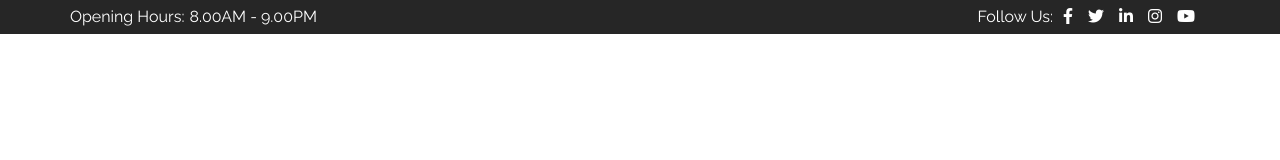
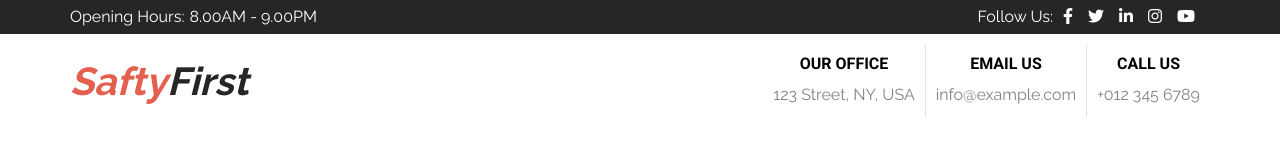
Before and after one commit to Cisco1cisco/SafetyFirst-Template, a plain HTML site: page index.html in a window 1280 px wide. Drawn offline with Linux system fonts and the light colour scheme.

Commit message:
Added the Sec Section of the header

```diff
--- a/css/main.css
+++ b/css/main.css
@@ -80,8 +80,10 @@ p {
 
 /* Start Header */
 
+/* Start Follow */
+
 header .follow {
-    background-color: #262626;
+    background-color: var(--title-color, #262626);
     color: white;
     padding: 5px 0;
 }
@@ -126,4 +128,70 @@ header .follow .socials a {
     margin-right: 15px;
 }
 
+/* End Follow */
+
+/* Start Sec */
+
+header .sec {
+    padding: 10px 0;
+}
+
+header .sec .container {
+    display: flex;
+    justify-content: space-between;
+    align-items: center;
+}
+
+@media (max-width:991px) {
+    header .sec .container {
+        justify-content: center;
+    }
+}
+
+@media (max-width:991px) {
+    header .sec .logo {
+        display: none;
+    }
+}
+
+header .logo a {
+    display: block;
+    color: var(--title-color, #262626);
+    font-size: 39px;
+    font-weight: 700;
+    font-style: italic;
+}
+
+header .logo a span {
+    color: var(--main-color, #E45F4E);
+}
+
+header .cont {
+    display: flex;
+    justify-content: center;
+    align-items: center;
+}
+
+header .sec .cont div {
+    padding: 10px;
+    text-align: center;
+}
+
+header .sec .cont div:nth-child(2) {
+    border-width: 1px;
+    border-style: solid;
+    border-color: transparent #dee2e6;
+}
+
+header .sec .cont div h6 {
+    font-size: 16px;
+    margin-bottom: 10px;
+}
+
+header .sec .cont div p {
+    color: var(--para-color, #848484);
+}
+
+/* End Sec */
+
 /* End Header */
--- a/index.html
+++ b/index.html
@@ -41,6 +41,27 @@
                 </div>
             </div>
         </div>
+        <div class="sec">
+            <div class="container">
+                <div class="logo">
+                    <a href="./index.html"><span>Safty</span>First</a>
+                </div>
+                <div class="cont">
+                    <div>
+                        <h6>OUR OFFICE</h6>
+                        <p>123 Street, NY, USA</p>
+                    </div>
+                    <div>
+                        <h6>EMAIL US</h6>
+                        <p>info@example.com</p>
+                    </div>
+                    <div>
+                        <h6>CALL US</h6>
+                        <p>+012 345 6789</p>
+                    </div>
+                </div>
+            </div>
+        </div>
     </header>
     <!-- End Header -->
 </body>
```
